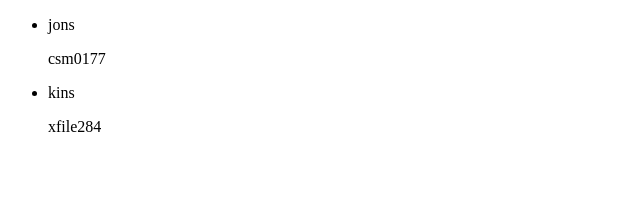
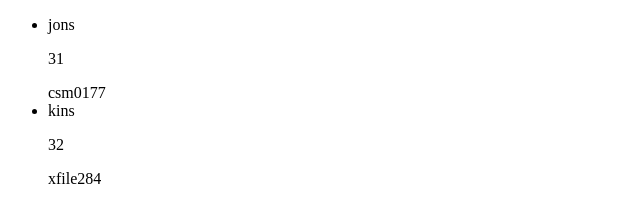
Before and after one commit to csm009177/XMLHttpRequest, a plain HTML site: page index.html in a window 1280 px wide. Shown: the whole page, without its empty margins (0-640 px from the left). Drawn offline with Linux system fonts and the light colour scheme.

Commit message:
success add Id data

```diff
--- a/index.html
+++ b/index.html
@@ -32,8 +32,7 @@
           li.textContent = json[i].name;
           // json 파일의 i번째 객체에 있는 key age의 정보를 불러온다
           p.textContent = json[i].age;
-          p.textContent = json[i].age;
-          p.textContent = json[i].Id;
+          div.textContent = json[i].Id;
 
           ul.appendChild(li);
           ul.appendChild(p);
```
